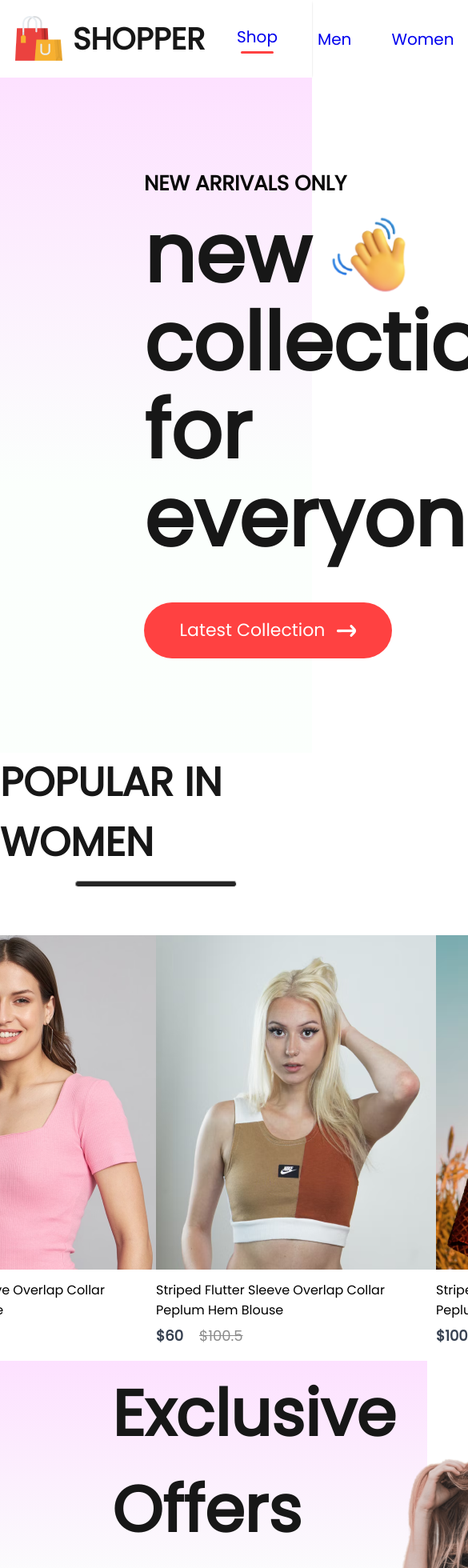
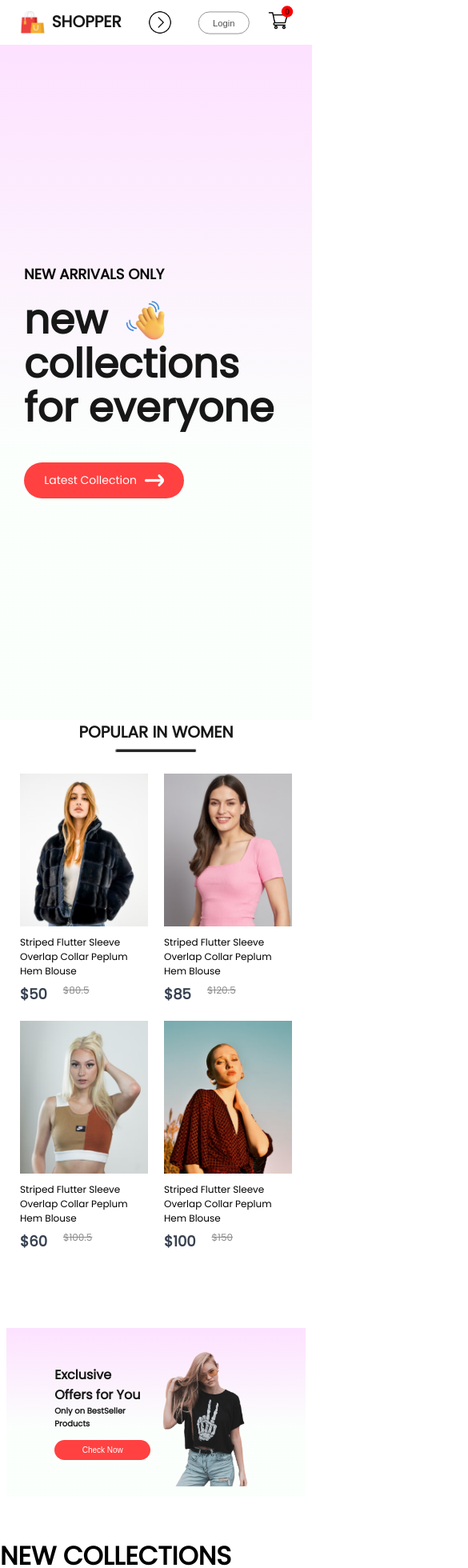
Before and after one commit to Rajul-29/E-Commerce, a React (Create React App) app in the folder frontend/: page / in a window 390 px wide. Shown: the top 1960 px of the page at 80% size, 585 px wide, since content can reach past the window. Built offline with nearby package versions, Linux system fonts and the light colour scheme.

Commit message:
Homepage Fully Responsive

```diff
--- a/frontend/src/Components/Footer/Footer.css
+++ b/frontend/src/Components/Footer/Footer.css
@@ -52,3 +52,29 @@
     height: 3px;
     background: #c7c7c7;
 }
+
+@media(max-width:800px){
+    .footer{
+        gap: 20px;
+    }
+    .footer-logo{
+        gap: 10px;
+        align-items: end;
+    }
+    .footer-logo img{
+        width: 40px;
+    }
+    .footer-logo p{
+        font-size: 25px;
+    }
+    .footer-links{
+        font-size: 14px;
+        gap: 10px;
+    }
+    .footer-social-icon img{
+        width: 22px;
+    }
+    .footer-copyright{
+        font-size: 13px;
+    }
+}
--- a/frontend/src/Components/Hero/Hero.css
+++ b/frontend/src/Components/Hero/Hero.css
@@ -50,3 +50,94 @@
     align-items: center;
     justify-content: center;
 }
+
+@media(max-width:1280px){
+    .hero-left{
+        padding-left: 100px;
+    }
+    .hero-left h2{
+        font-size: 22px;
+    }
+    .hero-left p{
+        font-size: 60px;
+    }
+    .hero-hand-icon img{
+        width: 80px;
+    }
+    .hero-latest-btn{
+        gap: 10px;
+        width: 250px;
+        height: 60px;
+        margin-top: 20px;
+        font-size: 18px;
+    }
+    .hero-right img{
+        width: 500px;
+    }
+}
+@media(max-width:1024px){
+    .hero-left{
+        padding-left: 80px;
+    }
+    .hero-left h2{
+        font-size: 20px;
+    }
+    .hero-left p{
+        font-size: 50px;
+    }
+    .hero-hand-icon img{
+        width: 65px;
+    }
+    .hero-latest-btn{
+        width: 220px;
+        height: 50px;
+        font-size: 16px;
+    }
+    .hero-right img{
+        width: 400px;
+    }
+}
+@media(max-width:800px){
+    .hero-left{
+        padding-left: 30px;
+    }
+    .hero-left h2{
+        font-size: 16px;
+    }
+    .hero-left p{
+        font-size: 40px;
+    }
+    .hero-hand-icon img{
+        width: 50px;
+    }
+    .hero-latest-btn{
+        width: 175px;
+        height: 40px;
+        font-size: 13px;
+    }
+    .hero-right img{
+        width: 300px;
+    }
+}
+@media(max-width:500px){
+    .hero{
+        flex-direction: column;
+    }
+    .hero-right{
+        display: none;
+    }
+    .hero-left h2{
+        font-size: 18px;
+    }
+    .hero-left p{
+        font-size: 50px;
+    }
+    .hero-hand-icon img{
+        width: 55px;
+    }
+    .hero-latest-btn{
+        width: 200px;
+        height: 45px;
+        font-size: 14px;
+    }
+}
--- a/frontend/src/Components/Item/Item.css
+++ b/frontend/src/Components/Item/Item.css
@@ -1,5 +1,8 @@
 .item{
-    width: 350px;
+    width: 280px;
+}
+.item img{
+    width: 280px;
 }
 .item p{
     margin: 6px 0;
@@ -23,3 +26,48 @@
     transform: scale(1.05);
     transition: 0.6s;
 }
+
+@media(max-width:1280px){
+    .item{
+        width: 220px;
+        font-size: 14px;
+    }
+    .item img{
+        width: 220px;
+    }
+    .item-price-old{
+        font-size: 14px;
+    }
+}
+@media(max-width:1024px){
+    .item{
+        width: 170px;
+        font-size: 13px;
+    }
+    .item img{
+        width: 170px;
+    }
+    .item-price-old{
+        font-size: 13px;
+    }
+}
+@media(max-width:800px){
+    .item{
+        width: 120px;
+        font-size: 12px;
+    }
+    .item img{
+        width: 120px;
+    }
+    .item-price-old{
+        font-size: 12px;
+    }
+}
+@media(max-width:500px){
+    .item{
+        width: 160px;
+    }
+    .item img{
+        width: 160px;
+    }
+}
--- a/frontend/src/Components/Navbar/Navbar.css
+++ b/frontend/src/Components/Navbar/Navbar.css
@@ -3,6 +3,7 @@
     justify-content: space-around;
     padding: 16px;
     box-shadow: 0 1px 3px -2px black;
+    align-items: center;
 }
 .nav-logo{
     display: flex;
@@ -70,3 +71,97 @@
     font-size: 14px;
     background: red;
 }
+.nav-dropdown{
+    display: none;
+}
+
+@media(max-width:1280px){
+    .navbar{
+        padding: 12px 50px;
+    }
+    .nav-logo img{
+        width: 40px;
+    }
+    .nav-logo p{
+        font-size: 25px;
+    }
+    .nav-menu{
+        gap: 30px;
+        font-size: 16px;
+    }
+    .nav-login-cart{
+        gap: 30px;
+    }
+    .nav-login-cart button{
+        width: 120px;
+        height: 45px;
+        font-size: 16px;
+    }
+    .nav-cart-count{
+        margin-left: -40px;
+        font-size: 12px;
+    }
+}
+@media(max-width:1024px){
+    .navbar{
+        padding: 12px 30px;
+    }
+    .nav-menu{
+        gap: 25px;
+        font-size: 14px;
+    }
+    .nav-login-cart button{
+        width: 80px;
+        height: 35px;
+        font-size: 14px;
+    }
+    .nav-login-cart img{
+        width: 30px;
+    }
+    .nav-cart-count{
+        width: 18px;
+        height: 18px;
+    }
+}
+@media(max-width:800px){
+    .navbar{
+        padding: 10px 0;
+    }
+    .nav-dropdown{
+        display: block;
+        width: 30px;
+        rotate: -90deg;
+        transition: 0.5s;
+    }
+    .nav-menu{
+        display: none;
+        height: 80px;
+        width: 100%;
+        position: absolute;
+        background: white;
+        justify-content: center;
+        top: 50px;
+    }
+    .nav-menu-visible{
+        display: flex;
+    }
+    .nav-dropdown.open{
+        transform: rotate(90deg);
+    }
+}
+@media(max-width:500px){
+    .navbar{
+        padding: 8px 0;
+        gap: 0;
+    }
+    .nav-logo{
+        transform: scale(0.8);
+    }
+    .nav-menu{
+        height: 70px;
+        top: 50px;
+    }
+    .nav-login-cart{
+        transform: scale(0.8);
+    }
+}
--- a/frontend/src/Components/Navbar/Navbar.jsx
+++ b/frontend/src/Components/Navbar/Navbar.jsx
@@ -1,14 +1,21 @@
-import React, { useContext, useState } from 'react';
+import React, { useContext, useRef, useState } from 'react';
 import { Link } from 'react-router-dom';
 import './Navbar.css';
 
 import logo from '../Assets/logo.png';
 import cart_icon from '../Assets/cart_icon.png';
 import { ShopContext } from '../../Context/ShopContext';
+import nav_dropdown from '../Assets/nav_dropdown.png'
 
 const Navbar = () => {
     const [menu, setMenu] = useState("shop");
     const {getTotalCartItems} = useContext(ShopContext);
+    const menuRef = useRef();
+
+    const dropdown_toggle = (e) =>{
+        menuRef.current.classList.toggle('nav-menu-visible');
+        e.target.classList.toggle('open');
+    }
 
     return (
         <div className='navbar'>
@@ -16,7 +23,8 @@
                 <img src={logo} alt="Logo"/>
                 <p>SHOPPER</p>
             </div>
-            <ul className="nav-menu">
+            <img className='nav-dropdown' onClick={dropdown_toggle} src={nav_dropdown} alt="" />
+            <ul ref={menuRef} className="nav-menu">
                 <li onClick={() => setMenu("shop")}><Link style={{ textDecoration: 'none' }} to='/'>Shop</Link>{menu === "shop" ? <hr /> : null}</li>
                 <li onClick={() => setMenu("mens")}><Link style={{ textDecoration: 'none' }} to='/mens'>Men</Link>{menu === "mens" ? <hr /> : null}</li>
                 <li onClick={() => setMenu("womens")}><Link style={{ textDecoration: 'none' }} to='/womens'>Women</Link>{menu === "womens" ? <hr /> : null}</li>
--- a/frontend/src/Components/NewCollections/NewCollections.css
+++ b/frontend/src/Components/NewCollections/NewCollections.css
@@ -22,3 +22,51 @@
     margin-top: 50px;
     gap: 30px;
 }
+
+@media(max-width:1280px){
+    .new-collections h1{
+        font-size: 40px
+    }
+    .new-collections hr{
+        width: 160px;
+        height: 4px;
+    }
+    .collections{
+        gap: 20px;
+        margin-top: 30px;
+    }
+}
+@media(max-width:1024px){
+    .new-collections h1{
+        font-size: 30px
+    }
+    .new-collections hr{
+        width: 120px;
+        height: 3px;
+    }
+    .collections{
+        gap: 15px;
+        margin-top: 20px;
+    }
+}
+@media(max-width:800px){
+    .new-collections{
+        gap: 6px;
+    }
+    .new-collections h1{
+        font-size: 20px
+    }
+    .new-collections hr{
+        width: 100px;
+    }
+    .collections{
+        gap: 5px;
+    }
+}
+@media(max-width:500px){
+    .collections{
+        display: grid;
+        grid-template-columns: 1fr 1fr;
+        gap: 20px;
+    }
+}
--- a/frontend/src/Components/NewsLetter/NewsLetter.css
+++ b/frontend/src/Components/NewsLetter/NewsLetter.css
@@ -48,3 +48,99 @@
     font-size: 16px;
     cursor: pointer;
 }
+
+@media(max-width:1280px){
+    .newsletter{
+        padding: 0px 80px;
+        margin-bottom: 120px;
+        gap: 20px;
+    }
+    .newsletter h1{
+        font-size: 36px;
+    }
+    .newsletter p{
+        font-size: 16px;
+    }
+    .newsletter div{
+        width: 600px;
+        height: 60px;
+    }
+    .newsletter div input{
+        width: 400px;
+    }
+    .newsletter div button{
+        width: 160px;
+        height: 60px;
+    }
+}
+@media(max-width:1024px){
+    .newsletter{
+        margin-bottom: 60px;
+    }
+    .newsletter h1{
+        font-size: 30px;
+    }
+    .newsletter p{
+        font-size: 14px;
+    }
+    .newsletter div{
+        width: 500px;
+        height: 50px;
+    }
+    .newsletter div input{
+        width: 300px;
+        font-size: 14px;
+    }
+    .newsletter div button{
+        width: 120px;
+        height: 50px;
+        font-size: 14px;
+    }
+}
+@media(max-width:800px){
+    .newsletter{
+        margin-bottom: 30px;
+        height: 35vh;
+    }
+    .newsletter h1{
+        font-size: 18px;
+    }
+    .newsletter p{
+        font-size: 12px;
+    }
+    .newsletter div{
+        width: 400px;
+        height: 40px;
+    }
+    .newsletter div input{
+        width: 200px;
+        font-size: 13px;
+    }
+    .newsletter div button{
+        width: 100px;
+        height: 40px;
+        font-size: 13px;
+    }
+}
+@media(max-width:500px){
+    .newsletter{
+        height: 25vh;
+        width: 100%;
+        padding: 0;
+        gap: 15px;
+    }
+    .newsletter h1{
+        font-size: 16px;
+    }
+    .newsletter p{
+        font-size: 13px;
+        max-width: 200px;
+        text-align: center;
+    }
+    .newsletter div{
+        width: 290px;
+    }
+    .newsletter div input{
+        width: 130px;
+    }
+}
--- a/frontend/src/Components/Offers/Offers.css
+++ b/frontend/src/Components/Offers/Offers.css
@@ -43,3 +43,91 @@
     padding-top: 50px;
 
 }
+
+@media(max-width:1280px){
+    .offers{
+        padding: 0px 80px;
+        margin-bottom: 120px;
+    }
+    .offers-left h1{
+        font-size: 40px;
+    }
+    .offers-left p{
+        font-size: 18px;
+    }
+    .offers-right img{
+        width: 300px;
+    }
+    .offers-left button{
+        width: 220px;
+        height: 50px;
+        font-size: 18px;
+    }
+    .offers-right{
+        padding-top: 30px;
+    }
+}
+@media(max-width:1024px){
+    .offers{
+        padding: 0px 60px;
+        margin-bottom: 80px;
+        height: 40vh;
+    }
+    .offers-left h1{
+        font-size: 30px;
+    }
+    .offers-left p{
+        font-size: 16px;
+    }
+    .offers-right img{
+        width: 200px;
+    }
+    .offers-left button{
+        width: 160px;
+        height: 40px;
+        font-size: 16px;
+    }
+    .offers-right{
+        padding-top: 10px;
+    }
+}
+@media(max-width:800px){
+    .offers{
+        margin-bottom: 60px;
+    }
+    .offers-left h1{
+        font-size: 22px;
+    }
+    .offers-left p{
+        font-size: 13px;
+    }
+    .offers-right img{
+        width: 180px;
+    }
+    .offers-left button{
+        width: 140px;
+        height: 30px;
+        font-size: 12px;
+    }
+}
+@media(max-width:500px){
+    .offers{
+        height: 25vh;
+        margin-bottom: 50px;
+    }
+    .offers-left h1{
+        font-size: 16px;
+    }
+    .offers-left p{
+        font-size: 10px;
+    }
+    .offers-right img{
+        width: 120px;
+    }
+    .offers-left button{
+        width: 120px;
+        height: 25px;
+        font-size: 10px;
+        margin-top: 12px;
+    }
+}
--- a/frontend/src/Components/Popular/Popular.css
+++ b/frontend/src/Components/Popular/Popular.css
@@ -21,3 +21,60 @@
     display: flex;
 
 }
+@media(max-width:1280px){
+    .popular{
+        height: 70vh;
+    }
+    .popular h1{
+        font-size: 40px
+    }
+    .popular hr{
+        width: 160px;
+        height: 4px;
+    }
+    .popular-item{
+        gap: 20px;
+        margin-top: 30px;
+    }
+}
+@media(max-width:1024px){
+    .popular{
+        height: 60vh;
+    }
+    .popular h1{
+        font-size: 30px
+    }
+    .popular hr{
+        width: 120px;
+        height: 3px;
+    }
+    .popular-item{
+        gap: 15px;
+        margin-top: 20px;
+    }
+}
+@media(max-width:800px){
+    .popular{
+        height: 50vh;
+        gap: 6px;
+    }
+    .popular h1{
+        font-size: 20px
+    }
+    .popular hr{
+        width: 100px;
+    }
+    .popular-item{
+        gap: 5px;
+    }
+}
+@media(max-width:500px){
+    .popular{
+        height: 90vh;
+    }
+    .popular-item{
+        display: grid;
+        grid-template-columns: 1fr 1fr;
+        gap: 20px;
+    }
+}
```
